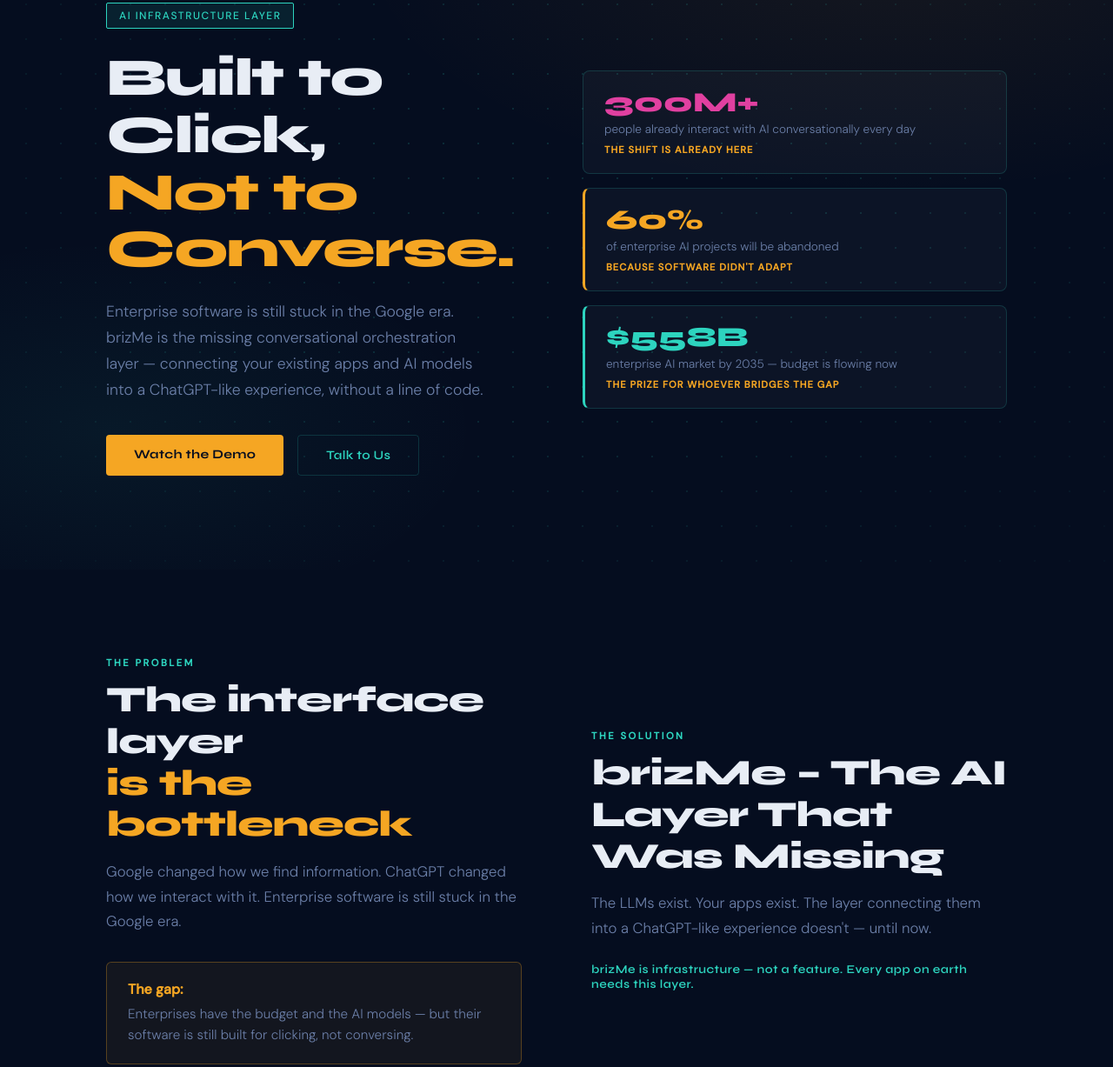
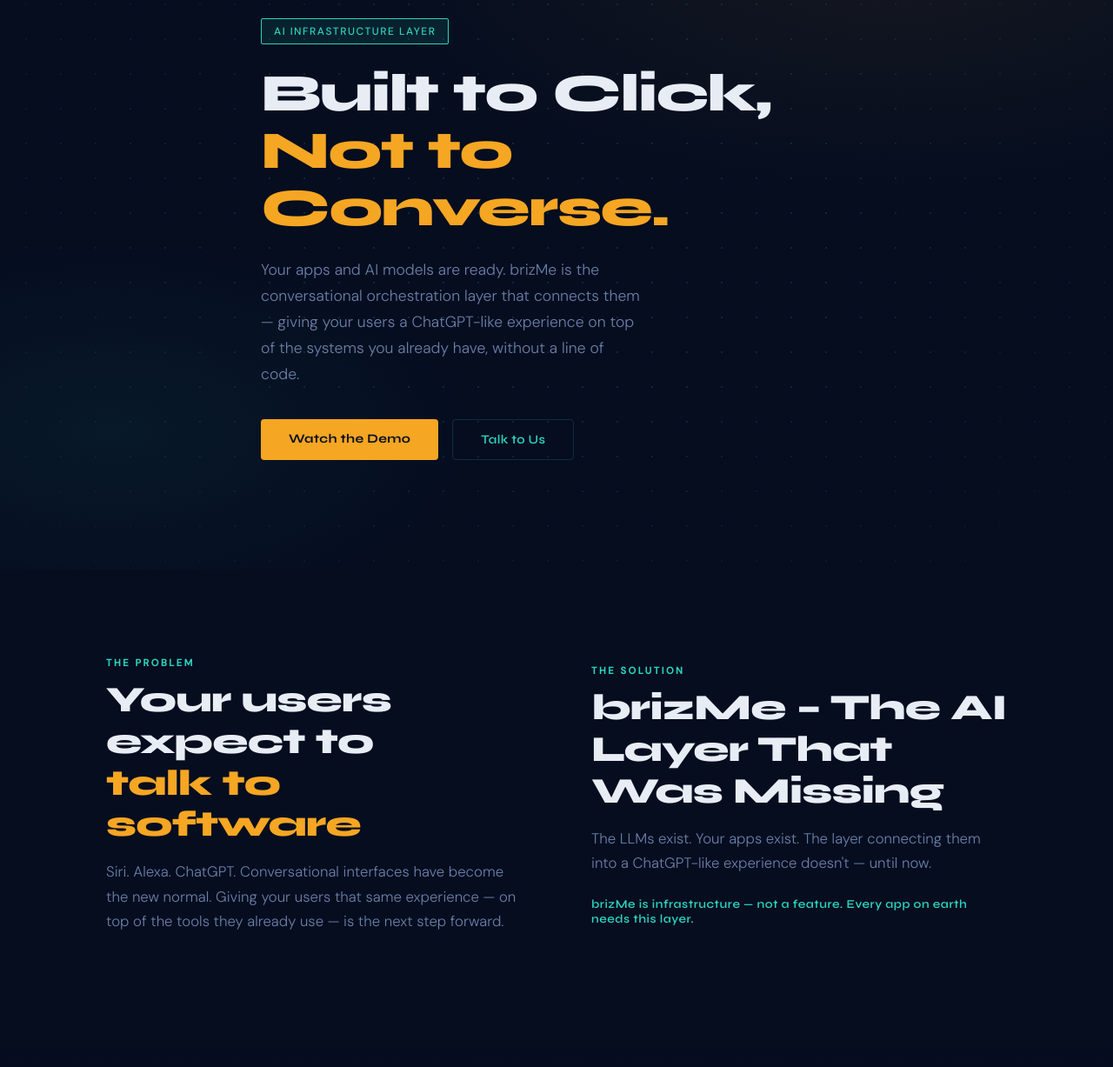
Before and after one commit to brizMe/brizme-site, a plain HTML site: page index.html in a window 1280 px wide. Shown: the part 145-1372 px from the top of the page at 87% size. Drawn offline with Linux system fonts and the light colour scheme.

Commit message:
Update index.html
Hero — stat cards (300M+, 60%, $558B) removed entirely; hero is now clean and centred with just the headline and CTA
Hero subtitle — rewritten to lead with what's possible ("Your apps and AI models are ready…") rather than implying the customer is behind
Problem section — reframed positively ("Your users expect to talk to software") with no mention of being stuck; the gap box removed completely

```diff
--- a/index.html
+++ b/index.html
@@ -105,22 +105,7 @@
     }
     .btn-ghost:hover { background: rgba(45,212,191,0.08); border-color: var(--teal); }
 
-    /* hero stats */
-    .hero-stats { display: flex; flex-direction: column; gap: 16px; }
-    .stat-card {
-      background: rgba(255,255,255,0.03); border: 1px solid var(--border);
-      border-radius: 8px; padding: 20px 24px;
-      animation: fadeUp 0.8s ease both;
-    }
-    .stat-card:nth-child(1) { animation-delay: 0.1s; }
-    .stat-card:nth-child(2) { animation-delay: 0.25s; border-left: 3px solid var(--amber); }
-    .stat-card:nth-child(3) { animation-delay: 0.4s; border-left: 3px solid var(--teal); }
-    .stat-num { font-family: 'Syne', sans-serif; font-size: 2rem; font-weight: 800; line-height: 1; }
-    .stat-num.amber { color: var(--amber); }
-    .stat-num.pink  { color: var(--pink); }
-    .stat-num.teal  { color: var(--teal); }
-    .stat-label { color: var(--muted); font-size: 0.85rem; margin-top: 6px; }
-    .stat-tag { font-size: 0.7rem; color: var(--amber); font-weight: 600; letter-spacing: 1px; text-transform: uppercase; margin-top: 8px; }
+    .hero-inner { grid-template-columns: 1fr !important; max-width: 680px; }
 
     @keyframes fadeUp { from { opacity: 0; transform: translateY(20px); } to { opacity: 1; transform: translateY(0); } }
 
@@ -286,29 +271,13 @@
       <div>
         <div class="hero-badge">AI Infrastructure Layer</div>
         <h1 class="hero-title">Built to Click,<br><em>Not to Converse.</em></h1>
-        <p class="hero-sub">Enterprise software is still stuck in the Google era. brizMe is the missing conversational orchestration layer — connecting your existing apps and AI models into a ChatGPT-like experience, without a line of code.</p>
+        <p class="hero-sub">Your apps and AI models are ready. brizMe is the conversational orchestration layer that connects them — giving your users a ChatGPT-like experience on top of the systems you already have, without a line of code.</p>
         <div class="hero-actions">
           <a href="#video" class="btn-primary">Watch the Demo</a>
           <a href="#cta" class="btn-ghost">Talk to Us</a>
         </div>
       </div>
-      <div class="hero-stats">
-        <div class="stat-card">
-          <div class="stat-num pink">300M+</div>
-          <div class="stat-label">people already interact with AI conversationally every day</div>
-          <div class="stat-tag">The shift is already here</div>
-        </div>
-        <div class="stat-card">
-          <div class="stat-num amber">60%</div>
-          <div class="stat-label">of enterprise AI projects will be abandoned</div>
-          <div class="stat-tag">Because software didn't adapt</div>
-        </div>
-        <div class="stat-card">
-          <div class="stat-num teal">$558B</div>
-          <div class="stat-label">enterprise AI market by 2035 — budget is flowing now</div>
-          <div class="stat-tag">The prize for whoever bridges the gap</div>
-        </div>
-      </div>
+
     </div>
   </div>
 </section>
@@ -318,12 +287,8 @@
   <div class="container">
     <div class="problem-text">
       <div class="section-label">The Problem</div>
-      <h2 class="section-title">The interface layer<br><em>is the bottleneck</em></h2>
-      <p class="section-sub">Google changed how we find information. ChatGPT changed how we interact with it. Enterprise software is still stuck in the Google era.</p>
-      <div class="gap-box">
-        <strong>The gap:</strong>
-        <p>Enterprises have the budget and the AI models — but their software is still built for clicking, not conversing.</p>
-      </div>
+      <h2 class="section-title">Your users expect to<br><em>talk to software</em></h2>
+      <p class="section-sub">Siri. Alexa. ChatGPT. Conversational interfaces have become the new normal. Giving your users that same experience — on top of the tools they already use — is the next step forward.</p>
     </div>
     <div>
       <div class="section-label">The Solution</div>
```
